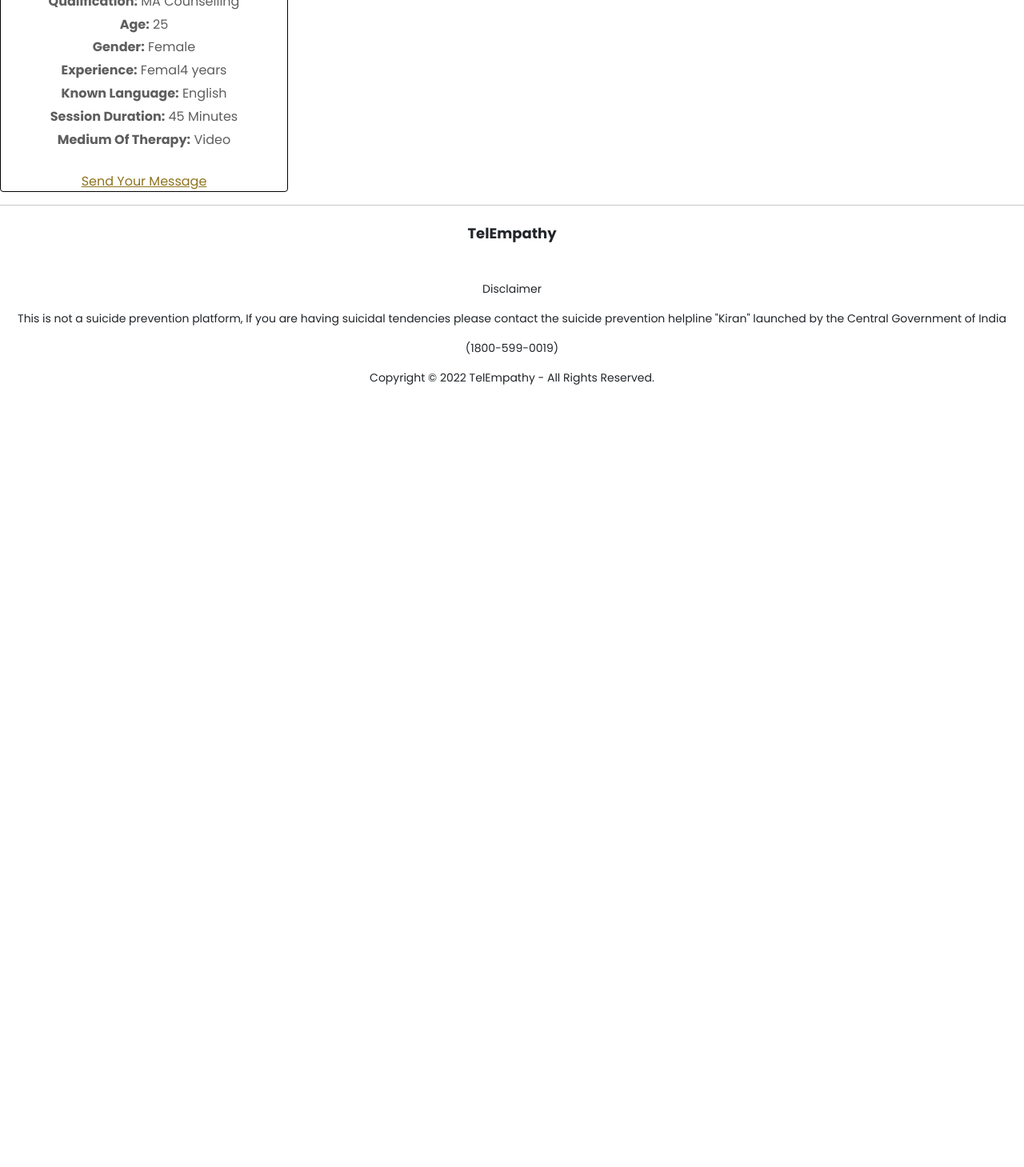
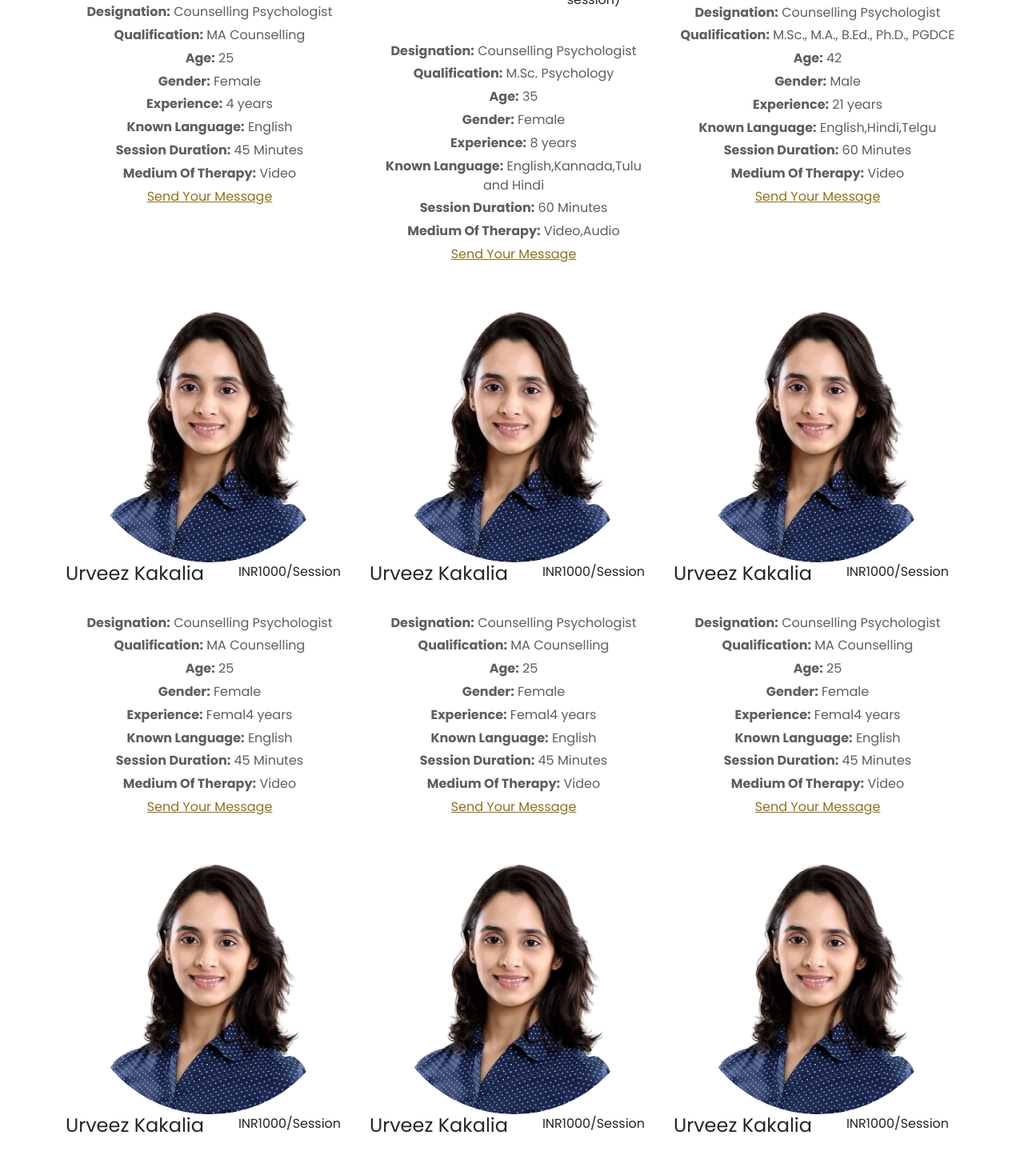
Before and after one commit to aniket7515/TelEmpathy_Internship_work, a React (Create React App) app: page /booking in a window 1280 px wide. Shown: the part 980-2439 px from the top of the page at 80% size. Before the commit the page ends 1511 px from the top, so only its background shows below. Built offline with nearby package versions, Linux system fonts and the light colour scheme.

Commit message:
completed booking card section page

```diff
--- a/src/Pages/BookingPage.jsx
+++ b/src/Pages/BookingPage.jsx
@@ -1,31 +1,88 @@
-import React from 'react'
-import BookingCard from '../components/BookingCard'
-import BookingFoot from '../components/BookingFoot'
-import BookingNav from '../components/BookingNav'
-import logo from '../components/Images/Logo_TelEmpathy.png'
-import urveez from '../components/Images/urveez.webp'
+import React from "react";
+import BookingCard from "../components/BookingCard";
+import BookingFoot from "../components/BookingFoot";
+import BookingNav from "../components/BookingNav";
+import logo from "../components/Images/Logo_TelEmpathy.png";
+import urveez from "../components/Images/urveez.webp";
+import vimarsha from '../components/Images/vimarsha.webp'
+import ebenezar from "../components/Images/ebenezar.jfif"
+
 
 const BookingPage = () => {
   return (
     <div>
-        <BookingNav/>
+      <BookingNav />
 
       <div className="container mt-5">
-            <div className="block1 text-center p-5" style={{backgroundColor:'rgba(246,246,246,1)'}} >
+        <div
+          className="block1 text-center p-5"
+          style={{ backgroundColor: "rgba(246,246,246,1)" }}
+        >
           <div className="block-2 text-center p-3">
-                    <img src={logo} alt="" style={{width: '40%'}} />
+            <img src={logo} alt="" style={{ width: "40%" }} />
             <h1>Book a Session with an online Psychologist</h1>
           </div>
         </div>
       </div>
 
       <div className="psyhead mt-5 text-center">
-            <h2 style={{fontWeight: 'bold'}}>List of our Psychologist</h2>
-            <hr  style={{width: '10%',margin:"auto",height: '3px'}} />
+        <h2 style={{ fontWeight: "bold" }}>List of our Psychologist</h2>
+        <hr style={{ width: "10%", margin: "auto", height: "3px" }} />
       </div>
 
-        <div className="row">
-            <div className="col1">
+      <div className="cards container">
+      <div className="row justify-content-center mt-5">
+        <div className="col-md-4  col-xs-12 ">
+          <BookingCard
+            image={urveez}
+            name="Urveez Kakalia"
+            Qualification="MA Counselling"
+            price="INR1000/Session"
+            Designation="Counselling Psychologist"
+            Age="25"
+            Gender="Female"
+            Experience="4 years"
+            KnownLanguage="English"
+            SessionDuration="45 Minutes"
+            MediumOfTherapy="Video"
+          />
+        </div>
+        <div className="col-md-4 col-xs-12">
+          <BookingCard
+            image={vimarsha}
+            name="Vimarsha Jain"
+            Qualification="M.Sc. Psychology"
+            price="INR 750 /Session (Free 15-min session)"
+            Designation="Counselling Psychologist"
+            Age="35"
+            Gender="Female"
+            Experience="8 years"
+            KnownLanguage="English,Kannada,Tulu and Hindi"
+            SessionDuration="60 Minutes"
+            MediumOfTherapy="Video,Audio"
+          />
+        </div>
+        <div className="col-md-4  col-xs-12">
+          <BookingCard
+            image={ebenezar}
+            name="Dr. B. EBENEZAR"
+            Qualification="M.Sc., M.A., B.Ed., Ph.D., PGDCE"
+            price="INR500/Session"
+            Designation="Counselling Psychologist"
+            Age="42"
+            Gender="Male"
+            Experience="21 years"
+            KnownLanguage="English,Hindi,Telgu"
+            SessionDuration="60 Minutes"
+            MediumOfTherapy="Video"
+          />
+
+
+
+        </div>
+      </div>
+      <div className="row justify-content-center mt-5">
+        <div className="col-md-4  col-xs-12 ">
           <BookingCard
             image={urveez}
             name="Urveez Kakalia"
@@ -38,36 +95,122 @@
             KnownLanguage="English"
             SessionDuration="45 Minutes"
             MediumOfTherapy="Video"
-
-
+          />
+        </div>
+        <div className="col-md-4 col-xs-12">
+          <BookingCard
+            image={urveez}
+            name="Urveez Kakalia"
+            Qualification="MA Counselling"
+            price="INR1000/Session"
+            Designation="Counselling Psychologist"
+            Age="25"
+            Gender="Female"
+            Experience="Femal4 years"
+            KnownLanguage="English"
+            SessionDuration="45 Minutes"
+            MediumOfTherapy="Video"
+          />
+        </div>
+        <div className="col-md-4  col-xs-12">
+          <BookingCard
+            image={urveez}
+            name="Urveez Kakalia"
+            Qualification="MA Counselling"
+            price="INR1000/Session"
+            Designation="Counselling Psychologist"
+            Age="25"
+            Gender="Female"
+            Experience="Femal4 years"
+            KnownLanguage="English"
+            SessionDuration="45 Minutes"
+            MediumOfTherapy="Video"
           />
 
 
 
         </div>
       </div>
+      <div className="row justify-content-center mt-5">
+        <div className="col-md-4  col-xs-12 ">
+          <BookingCard
+            image={urveez}
+            name="Urveez Kakalia"
+            Qualification="MA Counselling"
+            price="INR1000/Session"
+            Designation="Counselling Psychologist"
+            Age="25"
+            Gender="Female"
+            Experience="Femal4 years"
+            KnownLanguage="English"
+            SessionDuration="45 Minutes"
+            MediumOfTherapy="Video"
+          />
+        </div>
+        <div className="col-md-4 col-xs-12">
+          <BookingCard
+            image={urveez}
+            name="Urveez Kakalia"
+            Qualification="MA Counselling"
+            price="INR1000/Session"
+            Designation="Counselling Psychologist"
+            Age="25"
+            Gender="Female"
+            Experience="Femal4 years"
+            KnownLanguage="English"
+            SessionDuration="45 Minutes"
+            MediumOfTherapy="Video"
+          />
+        </div>
+        <div className="col-md-4  col-xs-12">
+          <BookingCard
+            image={urveez}
+            name="Urveez Kakalia"
+            Qualification="MA Counselling"
+            price="INR1000/Session"
+            Designation="Counselling Psychologist"
+            Age="25"
+            Gender="Female"
+            Experience="Femal4 years"
+            KnownLanguage="English"
+            SessionDuration="45 Minutes"
+            MediumOfTherapy="Video"
+          />
+
+
+
+        </div>
+      </div>
+      <div className="row justify-content-center mt-5">
+        <div className="col-md-4  col-xs-12 ">
+          <BookingCard
+            image={urveez}
+            name="Urveez Kakalia"
+            Qualification="MA Counselling"
+            price="INR1000/Session"
+            Designation="Counselling Psychologist"
+            Age="25"
+            Gender="Female"
+            Experience="Femal4 years"
+            KnownLanguage="English"
+            SessionDuration="45 Minutes"
+            MediumOfTherapy="Video"
+          />
+        </div>
 
 
 
 
-
-
-
-
-
-
-
-
-
-
-
-
-
-        <BookingFoot/>
+        {/* </div> */}
+      </div>
 
 
       </div>
-  )
-}
 
-export default BookingPage
+
+      <BookingFoot />
+    </div>
+  );
+};
+
+export default BookingPage;
--- a/src/components/BookingCard.css
+++ b/src/components/BookingCard.css
@@ -1,18 +1,21 @@
-.card .img img{
+.card1 .img img{
     width: 325px;
     border-radius:50% 50%;
 
 }
-.card{
-    border: 1px solid black;
+.card1{
+    /* border: 1px solid black; */
     width: 360px;
 
 }
-.card .name{
+.card1 .name{
     display: flex;
     justify-content: space-between;
 }
-.card .info{
+/* card1 .name p{
+    width: 160px;
+} */
+.card1 .info{
     color:#5E5E5E ;
 }
 .info p{
--- a/src/components/BookingCard.jsx
+++ b/src/components/BookingCard.jsx
@@ -4,13 +4,13 @@
 const BookingCard = ({image,name,price,Designation,Qualification,Age,Gender,Experience,KnownLanguage,SessionDuration,MediumOfTherapy}) => {
   return (
     <div>
-        <div className="card">
+        <div className="card1">
             <div className="img">
                 <img src={image} alt="" />
             </div>
             <div className="name mb-4">
                 <h4>{name}</h4>
-                <p>{price}</p>
+                <p style={{width:"160px"}}>{price}</p>
             </div>
             <div className="info">
                 <p> <strong>Designation:</strong>  {Designation}</p>
```
Also changed, not shown: src/components/Images/ebenezar.jfif (added), src/components/Images/vimarsha.webp (added). Lines whose indentation alone changed are shown as unchanged.
